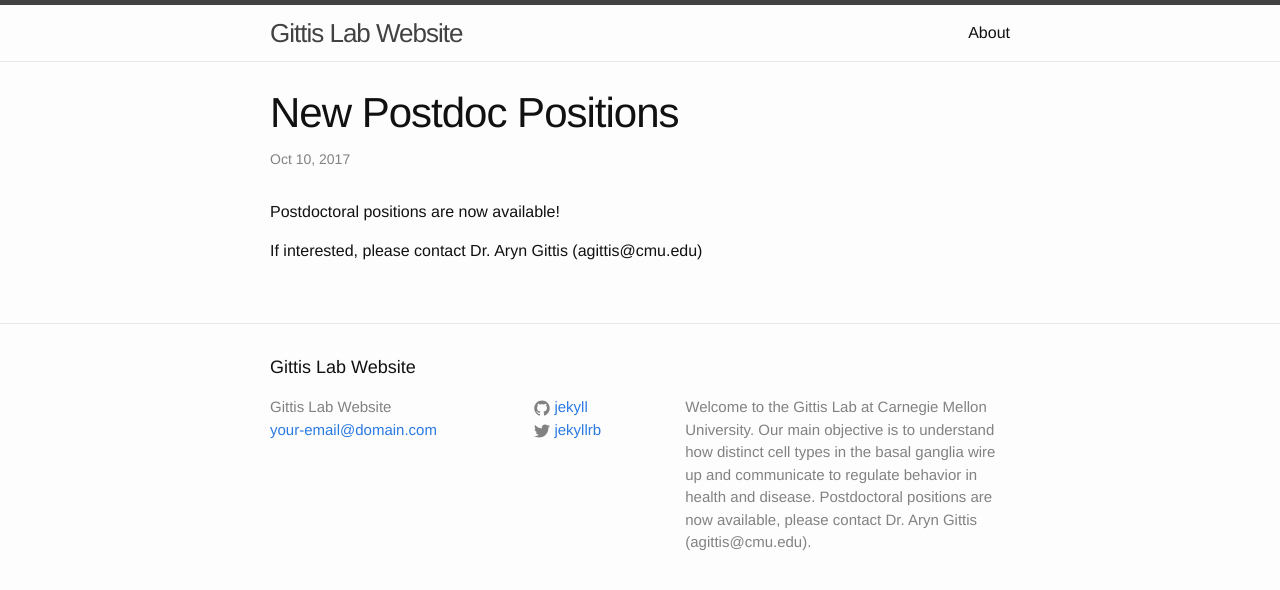
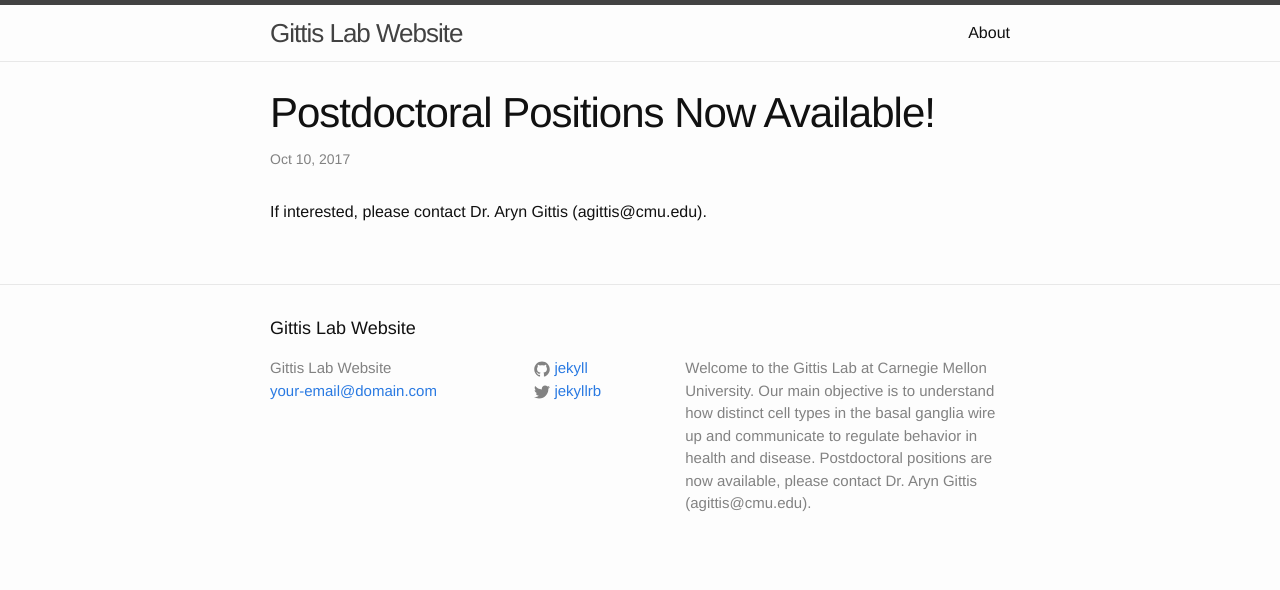
Before and after one commit to Garg0yle/garg0yle.github.io, a Jekyll site: the page built from _posts/2017-10-10-new-postdoc-positions.markdown, in a window 1280 px wide. Shown: the top 590 px of the page. Built offline with Jekyll 4.4.1, drawn with Linux system fonts in a browser that asks for light colours; our own code applies the rules of GitHub Pages for plain Markdown files; some of the changed lines change nothing that is shown.

Commit message:
Update 2017-10-10-new-postdoc-positions.markdown

```diff
--- a/_posts/2017-10-10-new-postdoc-positions.markdown
+++ b/_posts/2017-10-10-new-postdoc-positions.markdown
@@ -1,3 +1,8 @@
-Postdoctoral positions are now available!
+---
+layout: post
+title:  "Postdoctoral Positions Now Available!"
+date:   2017-10-10 16:16:01 -0600
+categories: jekyll update
+---
 
-If interested, please contact Dr. Aryn Gittis (agittis@cmu.edu)
+If interested, please contact Dr. Aryn Gittis (agittis@cmu.edu).
```
